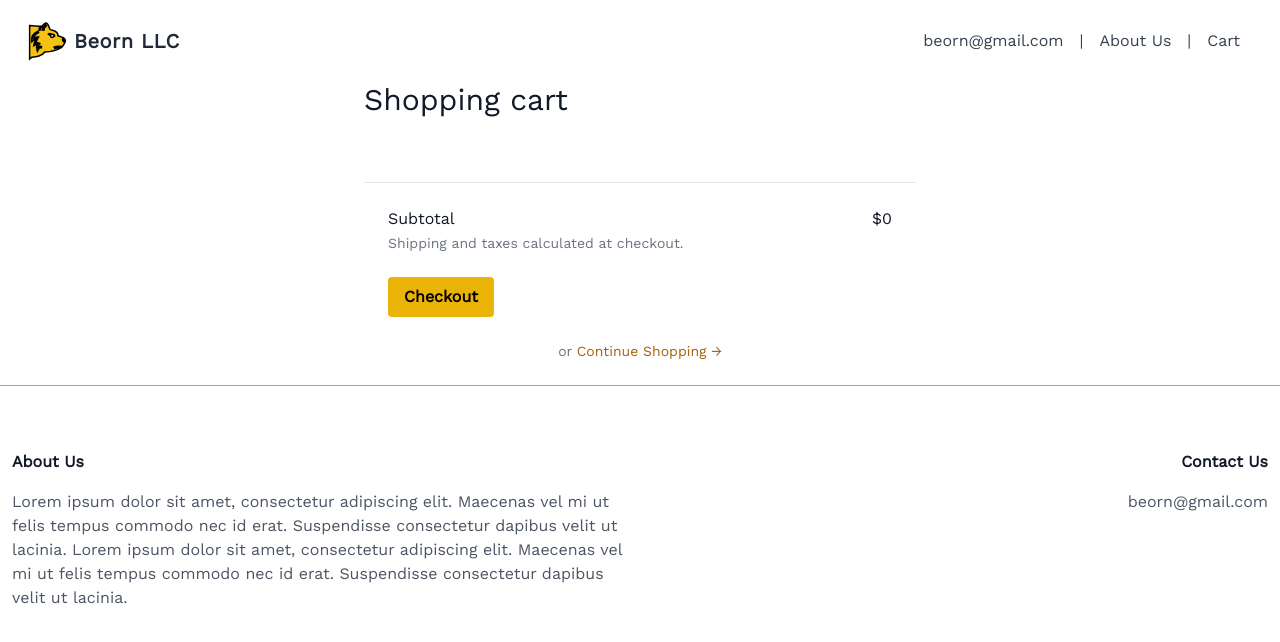
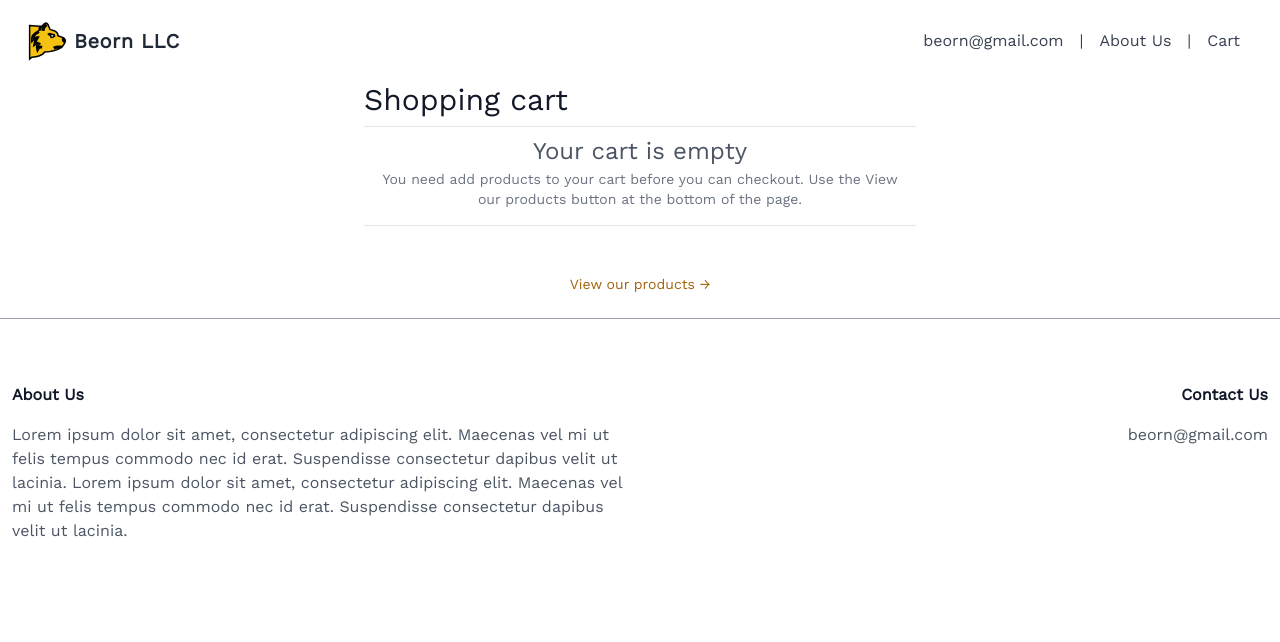
Before and after one commit to caleb-mcneil/beorn, a SvelteKit app: page /cart in a window 1280 px wide. Shown: the top 642 px of the page. Built offline with nearby package versions, Linux system fonts and the light colour scheme.

Commit message:
added empty cart message

```diff
--- a/src/routes/cart/+page.svelte
+++ b/src/routes/cart/+page.svelte
@@ -12,10 +12,12 @@
 
     let cart = new Map<Product, number>();
     let subtotal = Number(0);
+    let printEmptyCartMessage = true;
 
     function loadCart() {
         cart = new Map();
         if (typeof localStorage !== "undefined") {
+            printEmptyCartMessage = localStorage.length < 1;
             for (let i = 0; i < localStorage.length; i++) {
                 let slug = localStorage.key(i);
                 if (slug !== null) {
@@ -102,6 +104,10 @@
         });
     }
 
+    function isCartEmpty() {
+        return localStorage.length < 1;
+    }
+
     loadCart();
 </script>
 
@@ -113,8 +119,15 @@
     <div class="my-8">
         <div class="flow-root">
             <ul class="-my-6 divide-y divide-gray-200">
-                {#if localStorage.is_empty}
-                   empty
+                <div></div>
+                {#if printEmptyCartMessage }
+                <div class="text-2xl font-large text-900 py-2 px-4 text-center">
+                    Your cart is empty
+                    <p class="mt-0.5 text-sm text-gray-500">
+                    You need add products to your cart before you can checkout. Use the View our products button at the bottom of the page.
+
+                    </p>
+                </div>
                 {/if}
                 {#each [...cart] as [product, value]}
                     <li class="flex py-6">
@@ -173,6 +186,7 @@
     </div>
 
     <div class="border-t border-gray-200 px-4 py-6 sm:px-6">
+        {#if !printEmptyCartMessage }
         <div class="flex justify-between text-base font-medium text-gray-900">
             <p>Subtotal</p>
             <p>${subtotal}</p>
@@ -187,14 +201,14 @@
                 >Checkout</button
             >
         </div>
+        {/if}
         <div class="mt-6 flex justify-center text-center text-sm text-gray-500">
             <p>
-                or
                 <a
                     href="/#products"
                     class="font-medium text-yellow-700 hover:text-yellow-500"
                 >
-                    Continue Shopping
+                    View our products
                     <span aria-hidden="true"> &rarr;</span>
                 </a>
             </p>
```
